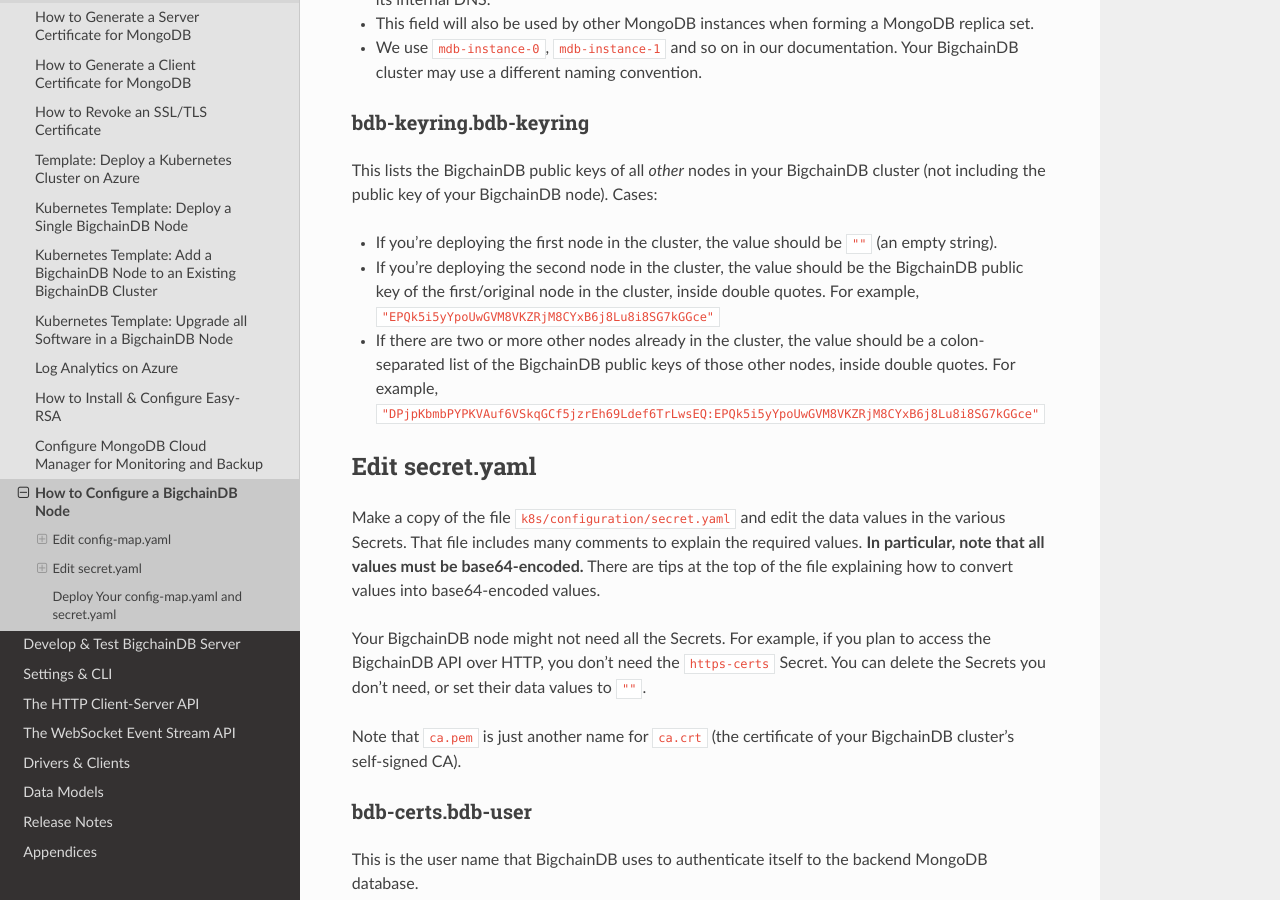
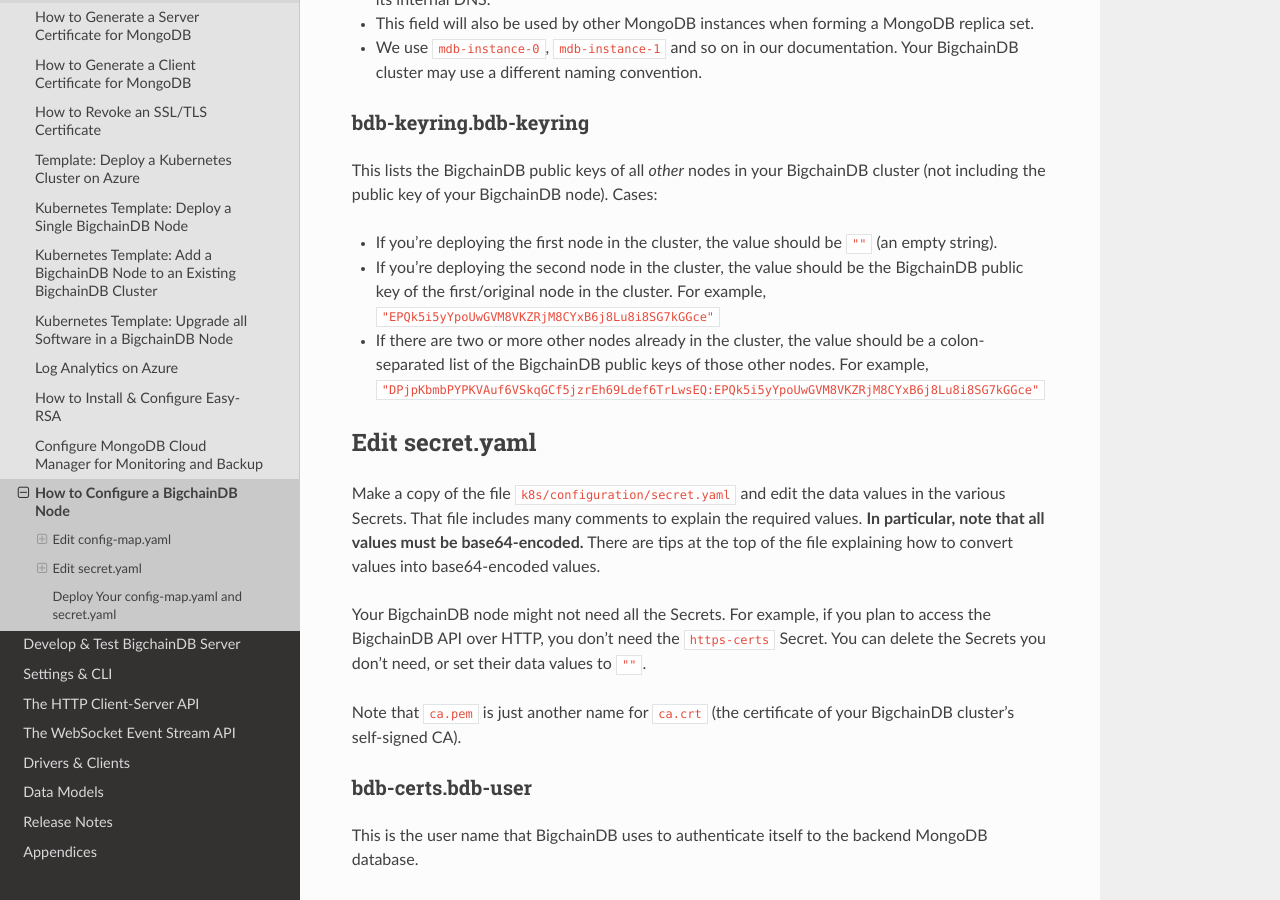
Before and after one commit to bigchaindb/bigchaindb, a Sphinx documentation site: the page built from docs/server/source/production-deployment-template/node-config-map-and-secrets.rst, in a window 1280 px wide and 900 px high, scrolled down 887 px. Built offline with Sphinx 7.4.7 and the Read the Docs theme 2.0.0, drawn with Linux system fonts in a browser that asks for light colours; pages that are not in the unit, such as notebooks, are missing from menus.

Commit message:
removed 2 instances of 'inside double quotes'

```diff
--- a/docs/server/source/production-deployment-template/node-config-map-and-secrets.rst
+++ b/docs/server/source/production-deployment-template/node-config-map-and-secrets.rst
@@ -60,14 +60,13 @@
   the value should be ``""`` (an empty string).
 * If you're deploying the second node in the cluster,
   the value should be the BigchainDB public key of the first/original
-  node in the cluster, inside double quotes.
+  node in the cluster.
   For example,
   ``"EPQk5i5yYpoUwGVM8VKZRjM8CYxB6j8Lu8i8SG7kGGce"``
 * If there are two or more other nodes already in the cluster,
   the value should be a colon-separated list
   of the BigchainDB public keys
-  of those other nodes,
-  inside double quotes.
+  of those other nodes.
   For example,
   ``"DPjpKbmbPYPKVAuf6VSkqGCf5jzrEh69Ldef6TrLwsEQ:EPQk5i5yYpoUwGVM8VKZRjM8CYxB6j8Lu8i8SG7kGGce"``
 
```
